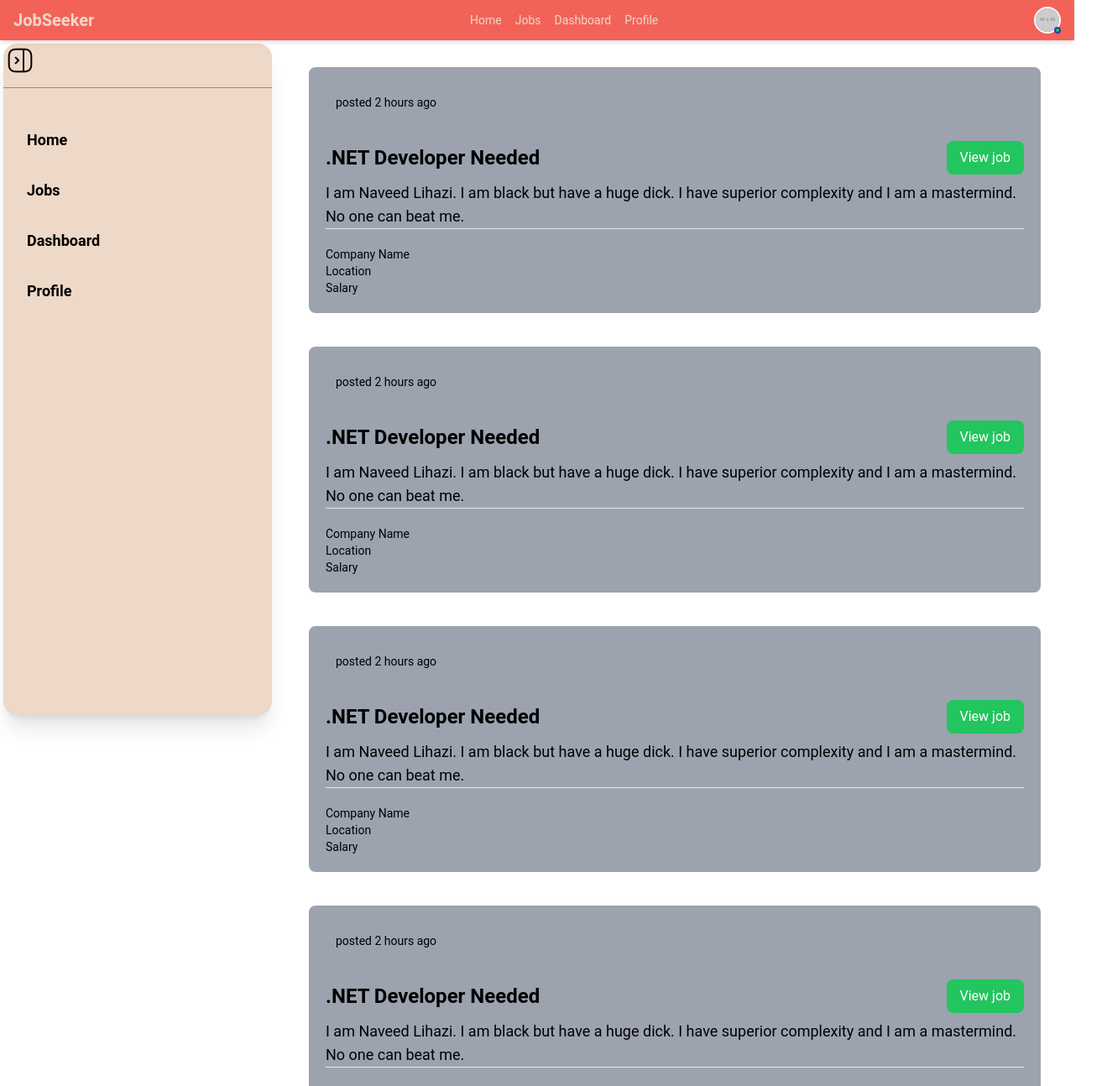
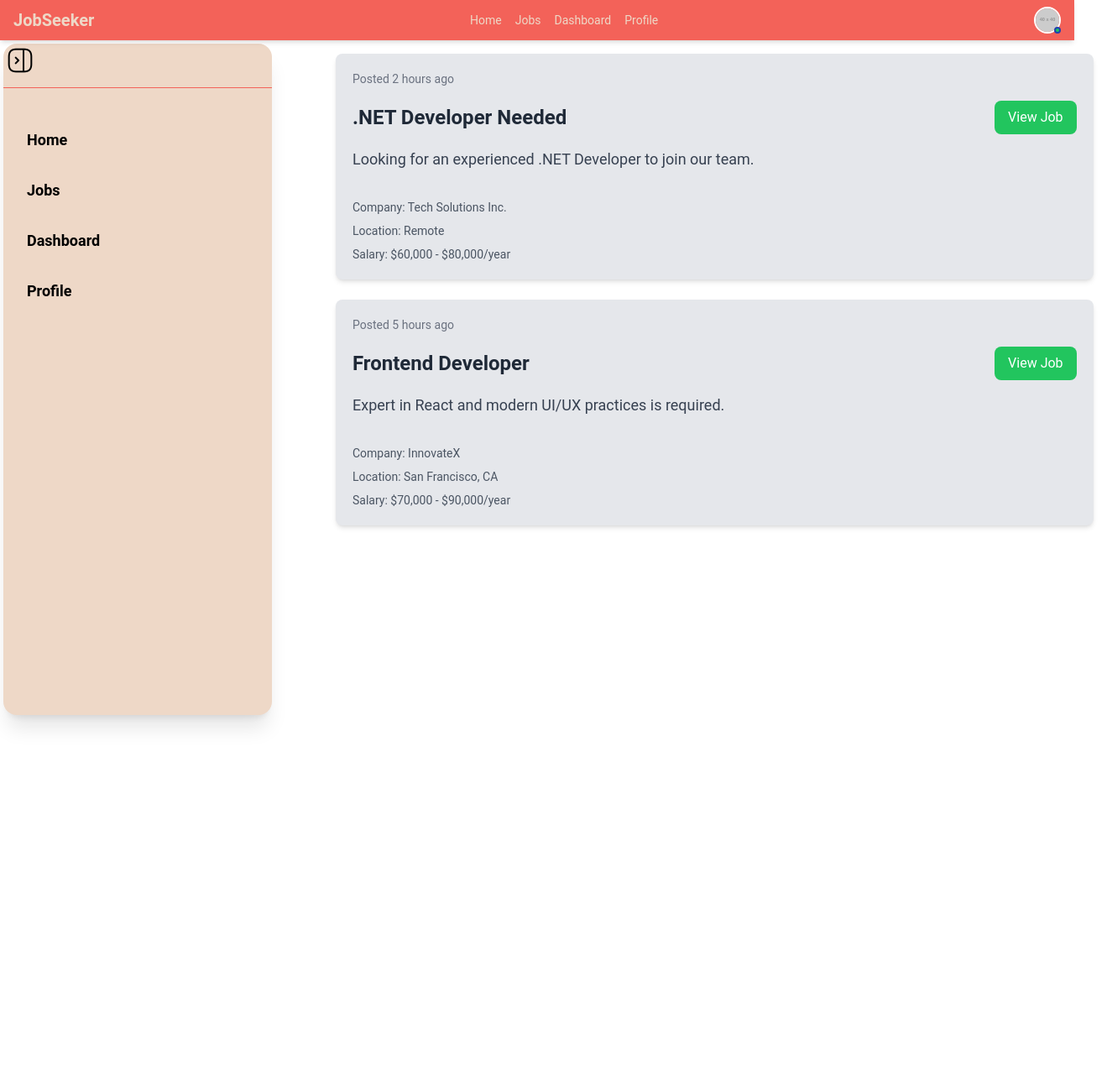
Before and after one commit to lihazinoob/Job_Recommendation_System, a React (Vite) app: page / in a window 1280 px wide. Shown: the top 1294 px of the page at 84% size, 1319 px wide, since content can reach past the window. After the commit the page ends 800 px from the top, so only its background shows below. Built offline with nearby package versions, Linux system fonts and the light colour scheme.

Commit message:
New Job card is created and it is mounted on mainbody

```diff
--- /dev/null
+++ b/src/Components/JobSeeker/JobsSection/JobCard.jsx
@@ -0,0 +1,32 @@
+import React from "react";
+
+const JobCard = ({ postedTime, title, description, company, location, salary }) => {
+  return (
+    <>
+      <div className="bg-gray-200 rounded-lg p-5 shadow-md ">
+        {/* Header Section */}
+        <div className="flex flex-col space-y-4 justify-center">
+          <div className="text-sm text-gray-500">{postedTime}</div>
+
+          <div className="flex items-center justify-between">
+            <h1 className="text-2xl font-bold text-gray-800">{title}</h1>
+            <button className="bg-green-500 text-white px-4 py-2 rounded-lg hover:bg-green-600">
+              View Job
+            </button>
+          </div>
+
+          <div className="text-lg text-gray-700">{description}</div>
+        </div>
+        <hr className="my-4" />
+        {/* Body Section */}
+        <div className="flex flex-col space-y-2">
+          <div className="text-sm text-gray-600">Company: {company}</div>
+          <div className="text-sm text-gray-600">Location: {location}</div>
+          <div className="text-sm text-gray-600">Salary: {salary}</div>
+        </div>
+      </div>
+    </>
+  );
+};
+
+export default JobCard;
--- a/src/Components/JobSeeker/JobsSection/MainBody.jsx
+++ b/src/Components/JobSeeker/JobsSection/MainBody.jsx
@@ -1,124 +1,47 @@
 import React from "react";
+import JobCard from "./JobCard";
 
-const MainBody = ({ className }) => {
-  return (
-    <>
-      <div className="flex-col ml-52 top-12 mt-10">
-        {/* The following div is a card */}
-        <div className="ml-40 mt-10 mr-10 bg-gray-400 rounded-lg p-5">
-          {/* Header Section */}
-          <div className="flex-col justify-between items-center">
-            <div className="text-sm p-3">posted 2 hours ago</div>
+const MainBody = () => {
+  const jobs = [
+    {
+      postedTime: "Posted 2 hours ago",
+      title: ".NET Developer Needed",
+      description:
+        "Looking for an experienced .NET Developer to join our team.",
+      company: "Tech Solutions Inc.",
+      location: "Remote",
+      salary: "$60,000 - $80,000/year",
+    },
+    {
+      postedTime: "Posted 5 hours ago",
+      title: "Frontend Developer",
+      description: "Expert in React and modern UI/UX practices is required.",
+      company: "InnovateX",
+      location: "San Francisco, CA",
+      salary: "$70,000 - $90,000/year",
+    },
+    // Add more job data as needed
+  ];
 
-            <div className="flex items-center justify-between mt-6 mb-2">
-              <h1 className="text-2xl font-bold text-black">
-                .NET Developer Needed
-              </h1>
-              <button className="bg-green-500 text-white px-4 py-2 rounded-lg hover:bg-green-600">
-                View job
-              </button>
-            </div>
+  return(
+    <div>
+      <div className="ml-96 mt-12 p-4 grid grid-cols-1 md:grid-cols-2 lg:grid-cols-3 gap-6 w-full">
+      {jobs.map((job, index) => (
+        <JobCard
+          key={index}
+          postedTime={job.postedTime}
+          title={job.title}
+          description={job.description}
+          company={job.company}
+          location={job.location}
+          salary={job.salary}
+        />
+      ))}
+    </div>
+    </div>
+  );
 
-            <div className="text-lg">
-              I am Naveed Lihazi. I am black but have a huge dick. I have
-              superior complexity and I am a mastermind. No one can beat me.
-            </div>
-          </div>
-          <hr />
-          {/* Body Section */}
-          <div className="mt-5">
-            <div className="text-sm text-black">Company Name</div>
-            <div className="text-sm text-black">Location</div>
-            <div className="text-sm text-black">Salary</div>
-          </div>
-        </div>
 
-        <div className="ml-40 mt-10 mr-10 bg-gray-400 rounded-lg p-5">
-          {/* Header Section */}
-          <div className="flex-col justify-between items-center">
-            <div className="text-sm p-3">posted 2 hours ago</div>
-
-            <div className="flex items-center justify-between mt-6 mb-2">
-              <h1 className="text-2xl font-bold text-black">
-                .NET Developer Needed
-              </h1>
-              <button className="bg-green-500 text-white px-4 py-2 rounded-lg hover:bg-green-600">
-                View job
-              </button>
-            </div>
-
-            <div className="text-lg">
-              I am Naveed Lihazi. I am black but have a huge dick. I have
-              superior complexity and I am a mastermind. No one can beat me.
-            </div>
-          </div>
-          <hr />
-          {/* Body Section */}
-          <div className="mt-5">
-            <div className="text-sm text-black">Company Name</div>
-            <div className="text-sm text-black">Location</div>
-            <div className="text-sm text-black">Salary</div>
-          </div>
-        </div>
-
-        <div className="ml-40 mt-10 mr-10 bg-gray-400 rounded-lg p-5">
-          {/* Header Section */}
-          <div className="flex-col justify-between items-center">
-            <div className="text-sm p-3">posted 2 hours ago</div>
-
-            <div className="flex items-center justify-between mt-6 mb-2">
-              <h1 className="text-2xl font-bold text-black">
-                .NET Developer Needed
-              </h1>
-              <button className="bg-green-500 text-white px-4 py-2 rounded-lg hover:bg-green-600">
-                View job
-              </button>
-            </div>
-
-            <div className="text-lg">
-              I am Naveed Lihazi. I am black but have a huge dick. I have
-              superior complexity and I am a mastermind. No one can beat me.
-            </div>
-          </div>
-          <hr />
-          {/* Body Section */}
-          <div className="mt-5">
-            <div className="text-sm text-black">Company Name</div>
-            <div className="text-sm text-black">Location</div>
-            <div className="text-sm text-black">Salary</div>
-          </div>
-        </div>
-
-        <div className="ml-40 mt-10 mr-10 bg-gray-400 rounded-lg p-5">
-          {/* Header Section */}
-          <div className="flex-col justify-between items-center">
-            <div className="text-sm p-3">posted 2 hours ago</div>
-
-            <div className="flex items-center justify-between mt-6 mb-2">
-              <h1 className="text-2xl font-bold text-black">
-                .NET Developer Needed
-              </h1>
-              <button className="bg-green-500 text-white px-4 py-2 rounded-lg hover:bg-green-600">
-                View job
-              </button>
-            </div>
-
-            <div className="text-lg">
-              I am Naveed Lihazi. I am black but have a huge dick. I have
-              superior complexity and I am a mastermind. No one can beat me.
-            </div>
-          </div>
-          <hr />
-          {/* Body Section */}
-          <div className="mt-5">
-            <div className="text-sm text-black">Company Name</div>
-            <div className="text-sm text-black">Location</div>
-            <div className="text-sm text-black">Salary</div>
-          </div>
-        </div>
-      </div>
-    </>
-  );
 };
 
 export default MainBody;
```
